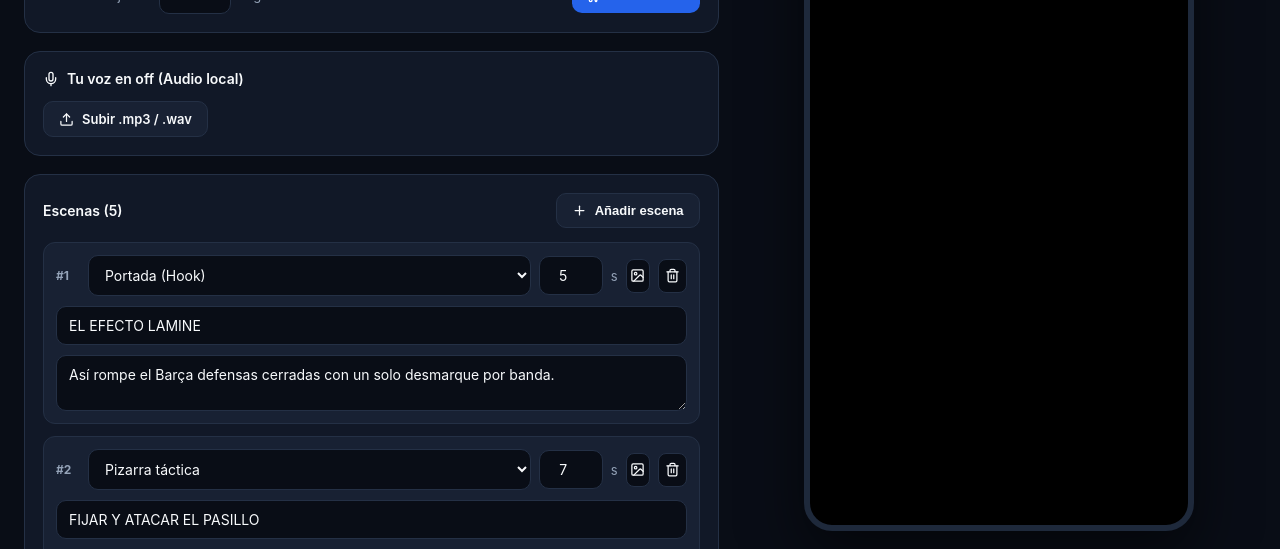
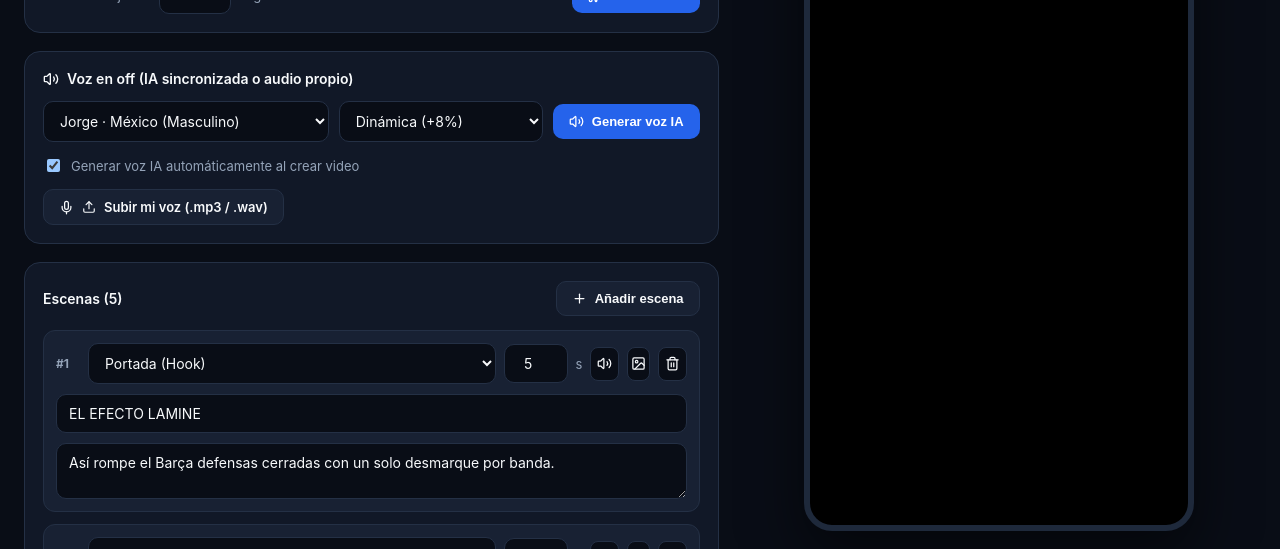
Before and after one commit to Marsexxxx/futbol-video-studio, a React (Vite) app: page / in a window 1280 px wide. Shown: the part 251-800 px from the top of the page. Built offline with nearby package versions, Linux system fonts and the light colour scheme.

Commit message:
Agregar voz IA sincronizada por escena con ajuste automatico de duracion

```diff
--- a/package.json
+++ b/package.json
@@ -13,7 +13,8 @@
     "lucide-react": "^1.77.0",
     "react": "^18.3.1",
     "react-dom": "^18.3.1",
-    "remotion": "^4.0.545"
+    "remotion": "^4.0.545",
+    "ws": "^8.23.0"
   },
   "devDependencies": {
     "@types/react": "^18.3.12",
--- a/src/App.tsx
+++ b/src/App.tsx
@@ -9,6 +9,7 @@ import {
   Plus,
   Image as ImageIcon,
   Mic,
+  Volume2,
 } from "lucide-react";
 import { DynamicVideo } from "./remotion/DynamicVideo";
 import { DEFAULT_VIDEO_SPEC } from "./defaultVideo";
@@ -16,18 +17,88 @@ import { SceneType, VideoScene, VideoSpec } from "./types";
 
 const FPS = 30;
 
+const VOICE_OPTIONS = [
+  { id: "es-MX-JorgeNeural", label: "Jorge · México (Masculino)" },
+  { id: "es-MX-DaliaNeural", label: "Dalia · México (Femenino)" },
+  { id: "es-ES-AlvaroNeural", label: "Álvaro · España (Masculino)" },
+  { id: "es-AR-TomasNeural", label: "Tomás · Argentina (Masculino)" },
+];
+
 type GenerateResponse = Partial<VideoSpec> & {
   error?: string;
   errorMessage?: string;
   message?: string;
 };
 
+type TtsResponse = {
+  audioBase64?: string;
+  mimeType?: string;
+  provider?: string;
+  error?: string;
+};
+
+function base64ToBlobUrl(base64: string, mimeType: string): string {
+  const binary = atob(base64);
+  const bytes = new Uint8Array(binary.length);
+  for (let i = 0; i < binary.length; i++) {
+    bytes[i] = binary.charCodeAt(i);
+  }
+  const blob = new Blob([bytes], { type: mimeType });
+  return URL.createObjectURL(blob);
+}
+
+function measureAudioDuration(url: string): Promise<number> {
+  return new Promise((resolve) => {
+    const audio = new window.Audio();
+    audio.preload = "metadata";
+    audio.onloadedmetadata = () => {
+      const duration = Number.isFinite(audio.duration) ? audio.duration : 5;
+      resolve(duration);
+    };
+    audio.onerror = () => resolve(5);
+    audio.src = url;
+  });
+}
+
+async function fetchSceneVoice(
+  text: string,
+  voice: string,
+  rate: string
+): Promise<{ audioUrl: string; durationSeconds: number }> {
+  const res = await fetch("/.netlify/functions/generate-tts", {
+    method: "POST",
+    headers: { "Content-Type": "application/json" },
+    body: JSON.stringify({ text, voice, rate }),
+  });
+
+  const data: TtsResponse = await res.json();
+  if (!res.ok || !data.audioBase64) {
+    throw new Error(data.error || "No se pudo generar el audio de la escena.");
+  }
+
+  const audioUrl = base64ToBlobUrl(data.audioBase64, data.mimeType || "audio/mpeg");
+  const audioDuration = await measureAudioDuration(audioUrl);
+  const durationSeconds = Math.max(
+    2.5,
+    Math.ceil((audioDuration + 0.45) * 10) / 10
+  );
+
+  return { audioUrl, durationSeconds };
+}
+
 export function App() {
   const [spec, setSpec] = useState<VideoSpec>(DEFAULT_VIDEO_SPEC);
   const [prompt, setPrompt] = useState("");
   const [targetDuration, setTargetDuration] = useState(35);
   const [loading, setLoading] = useState(false);
+  const [loadingStep, setLoadingStep] = useState("");
   const [error, setError] = useState<string | null>(null);
+  const [voice, setVoice] = useState("es-MX-JorgeNeural");
+  const [voiceRate, setVoiceRate] = useState("+8%");
+  const [autoVoice, setAutoVoice] = useState(true);
+  const [voiceLoading, setVoiceLoading] = useState(false);
+  const [sceneVoiceLoading, setSceneVoiceLoading] = useState<number | null>(null);
+  const [voiceError, setVoiceError] = useState<string | null>(null);
   const [audioUrl, setAudioUrl] = useState<string | null>(null);
   const [audioName, setAudioName] = useState<string | null>(null);
 
@@ -41,12 +112,80 @@ export function App() {
 
   const totalSeconds = (totalFrames / FPS).toFixed(1);
 
+  const syncedScenesCount = useMemo(
+    () => spec.scenes.filter((s) => Boolean(s.audioUrl)).length,
+    [spec]
+  );
+
+  const generateAllVoices = async (
+    targetSpec: VideoSpec,
+    selectedVoice = voice,
+    selectedRate = voiceRate
+  ) => {
+    setVoiceLoading(true);
+    setVoiceError(null);
+
+    try {
+      const updatedScenes = await Promise.all(
+        targetSpec.scenes.map(async (scene) => {
+          const textToSpeak = (scene.subtitle || scene.title || "").trim();
+          if (!textToSpeak) return scene;
+          const result = await fetchSceneVoice(textToSpeak, selectedVoice, selectedRate);
+          if (scene.audioUrl && scene.audioUrl.startsWith("blob:")) {
+            URL.revokeObjectURL(scene.audioUrl);
+          }
+          return {
+            ...scene,
+            audioUrl: result.audioUrl,
+            durationSeconds: result.durationSeconds,
+          };
+        })
+      );
+
+      setSpec({ ...targetSpec, scenes: updatedScenes });
+    } catch (err) {
+      setVoiceError(
+        err instanceof Error ? err.message : "Error al generar las voces con IA."
+      );
+    } finally {
+      setVoiceLoading(false);
+    }
+  };
+
+  const regenerateSingleSceneVoice = async (index: number) => {
+    const scene = spec.scenes[index];
+    const textToSpeak = (scene?.subtitle || scene?.title || "").trim();
+    if (!scene || !textToSpeak) return;
+
+    setSceneVoiceLoading(index);
+    setVoiceError(null);
+
+    try {
+      const result = await fetchSceneVoice(textToSpeak, voice, voiceRate);
+      if (scene.audioUrl && scene.audioUrl.startsWith("blob:")) {
+        URL.revokeObjectURL(scene.audioUrl);
+      }
+      updateScene(index, {
+        audioUrl: result.audioUrl,
+        durationSeconds: result.durationSeconds,
+      });
+    } catch (err) {
+      setVoiceError(
+        err instanceof Error ? err.message : "No se pudo regenerar la voz."
+      );
+    } finally {
+      setSceneVoiceLoading(null);
+    }
+  };
+
   const handleGenerate = async (e: React.FormEvent) => {
     e.preventDefault();
     if (!prompt.trim()) return;
 
     setLoading(true);
+    setLoadingStep("Creando guion con Gemini...");
     setError(null);
+    setVoiceError(null);
 
     try {
       const res = await fetch("/api/generate-video", {
@@ -76,11 +215,18 @@ export function App() {
         throw new Error("La respuesta no incluyó escenas válidas.");
       }
 
-      setSpec(data as VideoSpec);
+      const generatedSpec = data as VideoSpec;
+      setSpec(generatedSpec);
+
+      if (autoVoice && !audioUrl) {
+        setLoadingStep("Generando voz sincronizada...");
+        await generateAllVoices(generatedSpec);
+      }
     } catch (err) {
       setError(err instanceof Error ? err.message : "Error de conexión con Gemini.");
     } finally {
       setLoading(false);
+      setLoadingStep("");
     }
   };
 
@@ -134,7 +280,11 @@ export function App() {
   };
 
   const downloadJson = () => {
-    const blob = new Blob([JSON.stringify(spec, null, 2)], {
+    const cleanSpec: VideoSpec = {
+      ...spec,
+      scenes: spec.scenes.map(({ audioUrl: _a, ...rest }) => rest),
+    };
+    const blob = new Blob([JSON.stringify(cleanSpec, null, 2)], {
       type: "application/json",
     });
     const url = URL.createObjectURL(blob);
@@ -194,23 +344,70 @@ export function App() {
                 />
                 <span>seg</span>
               </label>
-              <button type="submit" className="btn-primary" disabled={loading}>
+              <button type="submit" className="btn-primary" disabled={loading || voiceLoading}>
                 <Sparkles size={16} />
-                {loading ? "Generando..." : "Crear video"}
+                {loading ? loadingStep || "Generando..." : "Crear video"}
               </button>
             </div>
             {error && <div className="error-banner">{error}</div>}
           </form>
 
           <div className="card">
-            <div className="card-title">
-              <Mic size={16} />
-              <span>Tu voz en off (Audio local)</span>
+            <div className="card-header-between">
+              <div className="card-title">
+                <Volume2 size={16} />
+                <span>Voz en off (IA sincronizada o audio propio)</span>
+              </div>
+              {!audioUrl && syncedScenesCount > 0 && (
+                <span className="status-badge">
+                  Voz IA lista ({syncedScenesCount}/{spec.scenes.length})
+                </span>
+              )}
+              {audioUrl && <span className="status-badge">Usando tu audio</span>}
             </div>
+
+            <div className="voice-controls">
+              <select value={voice} onChange={(e) => setVoice(e.target.value)}>
+                {VOICE_OPTIONS.map((v) => (
+                  <option key={v.id} value={v.id}>
+                    {v.label}
+                  </option>
+                ))}
+              </select>
+
+              <select value={voiceRate} onChange={(e) => setVoiceRate(e.target.value)}>
+                <option value="+0%">Velocidad normal</option>
+                <option value="+8%">Dinámica (+8%)</option>
+                <option value="+15%">Rápida (+15%)</option>
+              </select>
+
+              <button
+                type="button"
+                className="btn-primary"
+                disabled={voiceLoading || loading}
+                onClick={() => generateAllVoices(spec)}
+              >
+                <Volume2 size={15} />
+                {voiceLoading ? "Generando voz..." : "Generar voz IA"}
+              </button>
+            </div>
+
+            <div className="audio-row">
+              <label className="checkbox-field">
+                <input
+                  type="checkbox"
+                  checked={autoVoice}
+                  onChange={(e) => setAutoVoice(e.target.checked)}
+                />
+                <span>Generar voz IA automáticamente al crear video</span>
+              </label>
+            </div>
+
             <div className="audio-row">
               <label className="btn-secondary file-label">
-                <Upload size={15} />
-                <span>{audioName ? "Cambiar audio" : "Subir .mp3 / .wav"}</span>
+                <Mic size={15} />
+                <Upload size={14} />
+                <span>{audioName ? "Cambiar mi voz" : "Subir mi voz (.mp3 / .wav)"}</span>
                 <input type="file" accept="audio/*" hidden onChange={handleAudioUpload} />
               </label>
               {audioName && (
@@ -230,6 +427,7 @@ export function App() {
                 </div>
               )}
             </div>
+            {voiceError && <div className="error-banner">{voiceError}</div>}
           </div>
 
           <div className="card">
@@ -264,7 +462,8 @@ export function App() {
                       type="number"
                       className="sec-input"
                       min={2}
-                      max={20}
+                      max={25}
+                      step={0.5}
                       value={scene.durationSeconds}
                       onChange={(e) =>
                         updateScene(index, {
@@ -273,6 +472,15 @@ export function App() {
                       }
                     />
                     <span className="unit">s</span>
+                    <button
+                      type="button"
+                      className={`icon-btn ${scene.audioUrl ? "active-voice" : ""}`}
+                      title="Generar o actualizar voz de esta escena"
+                      disabled={sceneVoiceLoading === index || voiceLoading}
+                      onClick={() => regenerateSingleSceneVoice(index)}
+                    >
+                      <Volume2 size={15} />
+                    </button>
                     <label className="icon-btn" title="Añadir ilustración/imagen">
                       <ImageIcon size={15} />
                       <input
@@ -302,7 +510,7 @@ export function App() {
                     rows={2}
                     value={scene.subtitle}
                     onChange={(e) => updateScene(index, { subtitle: e.target.value })}
-                    placeholder="Subtítulo en pantalla"
+                    placeholder="Texto narrado y subtítulo en pantalla"
                   />
                 </div>
               ))}
--- a/src/index.css
+++ b/src/index.css
@@ -307,3 +307,44 @@ select:focus {
     max-width: 320px;
   }
 }
+
+.voice-controls {
+  display: grid;
+  grid-template-columns: 1.4fr 1fr auto;
+  gap: 10px;
+  align-items: center;
+}
+
+.checkbox-field {
+  display: inline-flex;
+  align-items: center;
+  gap: 8px;
+  font-size: 13px;
+  color: var(--muted);
+  cursor: pointer;
+}
+
+.checkbox-field input {
+  width: auto;
+}
+
+.status-badge {
+  font-size: 12px;
+  font-weight: 600;
+  color: #86efac;
+  background: rgba(34, 197, 94, 0.14);
+  border: 1px solid rgba(34, 197, 94, 0.35);
+  padding: 4px 10px;
+  border-radius: 999px;
+}
+
+.icon-btn.active-voice {
+  border-color: #22c55e;
+  color: #86efac;
+}
+
+@media (max-width: 640px) {
+  .voice-controls {
+    grid-template-columns: 1fr;
+  }
+}
--- a/src/remotion/DynamicVideo.tsx
+++ b/src/remotion/DynamicVideo.tsx
@@ -583,6 +583,7 @@ export const DynamicVideo: React.FC<DynamicVideoProps> = ({ spec, audioUrl }) =>
 
         return (
           <Sequence key={scene.id || index} from={from} durationInFrames={durationInFrames}>
+            {!audioUrl && scene.audioUrl ? <Audio src={scene.audioUrl} /> : null}
             {scene.type === "hook" && <SceneHook scene={scene} theme={theme} />}
             {scene.type === "tactics" && <SceneTactics scene={scene} theme={theme} />}
             {scene.type === "versus" && <SceneVersus scene={scene} theme={theme} />}
--- a/src/types.ts
+++ b/src/types.ts
@@ -17,6 +17,7 @@ export interface VideoScene {
   bullets?: string[];
   tacticCaption?: string;
   imageUrl?: string;
+  audioUrl?: string;
 }
 
 export interface VideoTheme {
```
Also changed, not shown: 2 other files (tests, documents, lock files or other folders).
